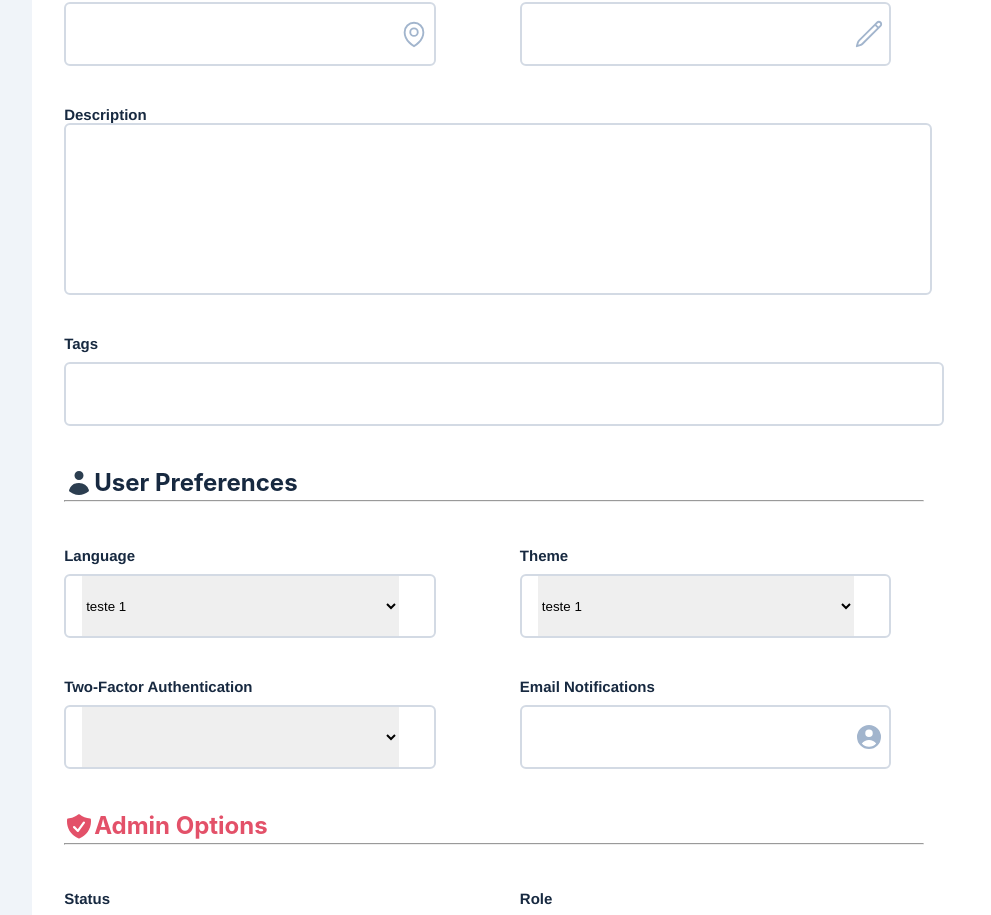
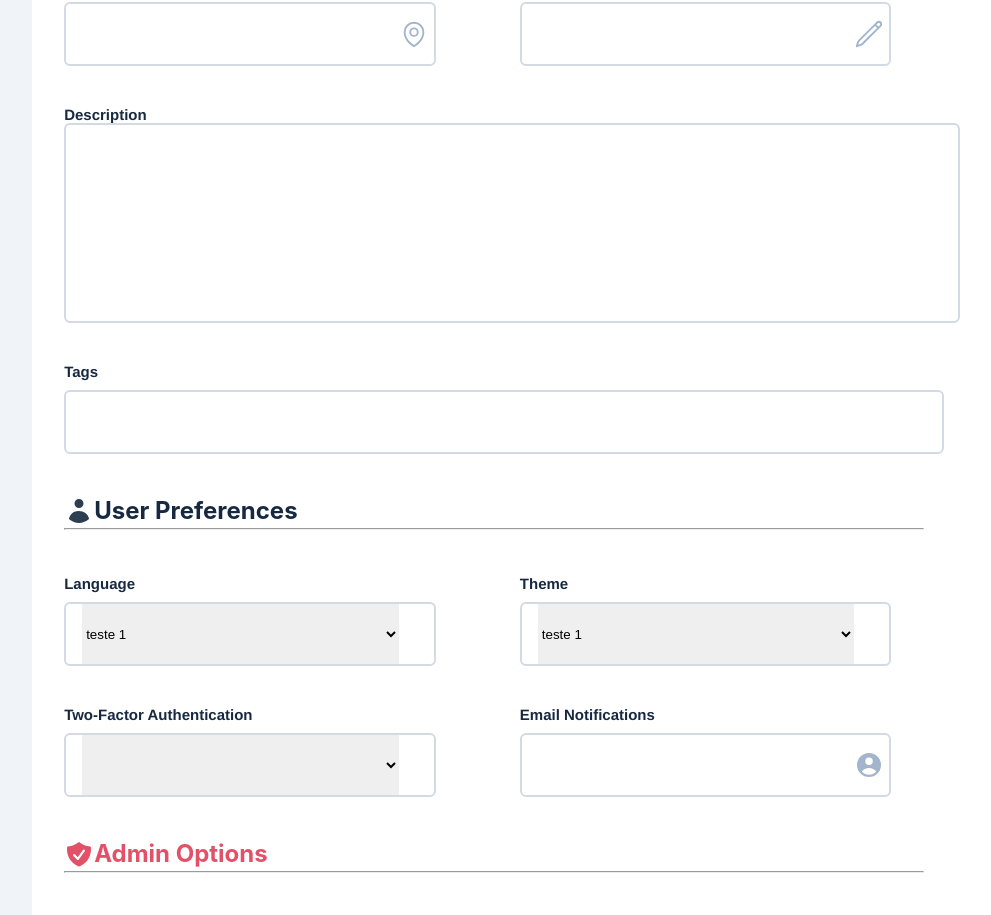
Before and after one commit to Ezeque/front-cadastro-usuarios, a Vue app: page / in a window 1280 px wide. Shown: the part 819-1734 px from the top of the page, without its empty margins (180-1171 px from the left). Built offline with nearby package versions, Linux system fonts and the light colour scheme.

Commit message:
Adicionado padding ao textarea

```diff
--- a/src/components/widgets/DescriptionArea.vue
+++ b/src/components/widgets/DescriptionArea.vue
@@ -25,5 +25,6 @@
     width: 100%;
     height: 164px;
     outline: none;
+    padding: 16px;
 }
 </style>
```
